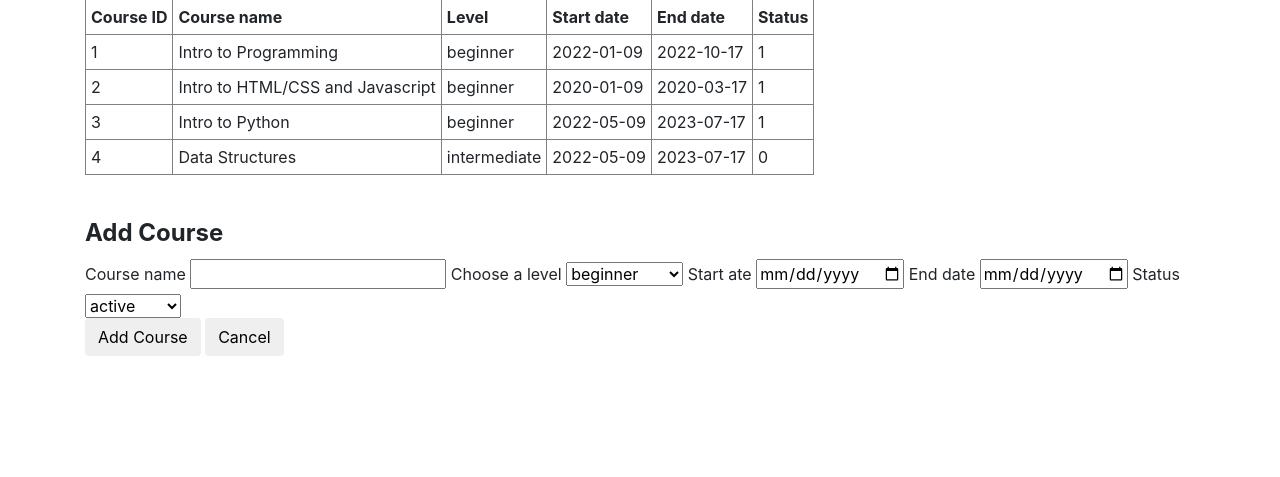
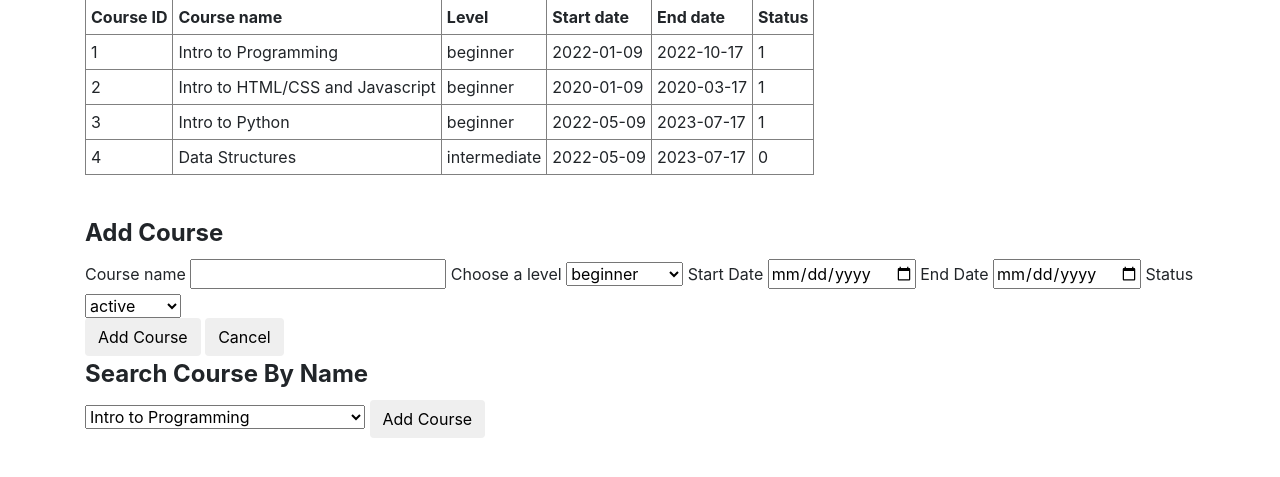
Before and after one commit to angieyeh/CodExcellent, a Flask app: page /courses in a window 1280 px wide. Shown: the part 161-638 px from the top of the page. Run offline with Flask 2, Linux system fonts and the light colour scheme; some libraries are stand-ins or nearby versions.

Commit message:
Searchfor courses  by a course name

```diff
--- a/codexcellent_dml.sql
+++ b/codexcellent_dml.sql
@@ -17,7 +17,9 @@ INSERT INTO Instructors (name, email, phone_number, instructor_title, pronoun) V
 
 ---------------COURSES---------------
 -- get all course_ids, course_names, levels, start_dates, end_dates, statuses to populate the Courses UI
-SELECT course_id , course_name	, level, start_date, end_date, status FROM Courses;
+SELECT course_id , course_name, level, start_date, end_date, status FROM Courses;
+-- Search a course by course name
+SELECT course_id , course_name, level, start_date, end_date, status FROM Courses WHERE course_name = :course_name_input_from_dropdown;
 -- add a new Course
 INSERT INTO Courses (course_name, level, start_date, end_date, status) VALUES
 (:course_names_input, :level_input_from_dropdown, :start_date_input, :end_date_input, :status_input_from_dropdown);
--- a/templates/courses.j2
+++ b/templates/courses.j2
@@ -36,8 +36,8 @@
   <p>&nbsp;</p>
   </div>
   <!-- insert -->
-  <div id="insert">
-      <form method="POST">
+  <div>
+      <form id="insert" method="POST">
           <legend><strong>Add Course</strong></legend>
           <fieldset class="fields">
               <label>Course name</label> <input type="text" name="course_name">
@@ -46,8 +46,8 @@
                       <option value="beginner">beginner</option>
                       <option value="intermediate">intermediate</option>
                   </select>
-                <label>Start ate</label> <input type="date" name="course_start_date">
-                <label>End date</label> <input type="date" name="course_end_date">
+              <label>Start Date</label> <input type="date" name="course_start_date">
+              <label>End Date</label> <input type="date" name="course_end_date">
               <label>Status</label>
               <select name="status" id="status">
                   <option value="1">active</option>
@@ -58,4 +58,21 @@
           <input class="btn" type="button" value="Cancel">
     </form>
   </div>
+
+  <div>
+    <form id="search"method="POST">
+      <legend>
+          <strong>Search Course By Name</strong>
+      </legend>
+      <select name="status" id="status">
+          <option value="intro_programming">Intro to Programming</option>
+          <option value="intro_html_css_js">Intro to HTML/CSS and Javascript</option>
+          <option value="intro_python">Intro to Python</option>
+          <option value="database_design">Database Design</option>
+          <option value="data_structures">Data Structures</option>
+          <option value="web_development">Web Development</option>
+      </select>
+      <input class="btn" type="submit" value="Add Course">
+    </form>
+  </div>
 {% endblock table %}
```
Lines whose indentation alone changed are shown as unchanged.
